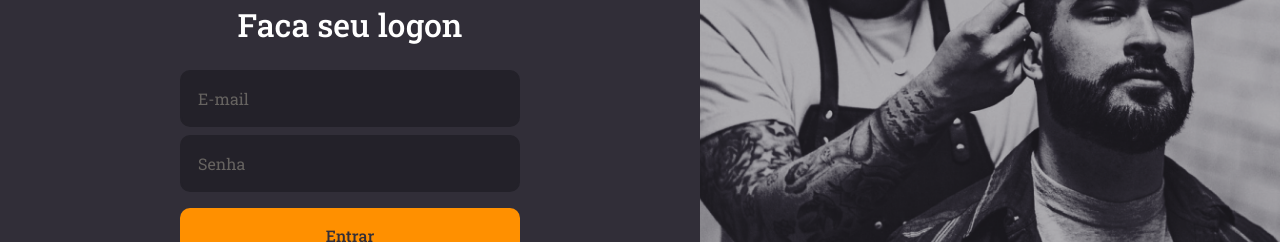
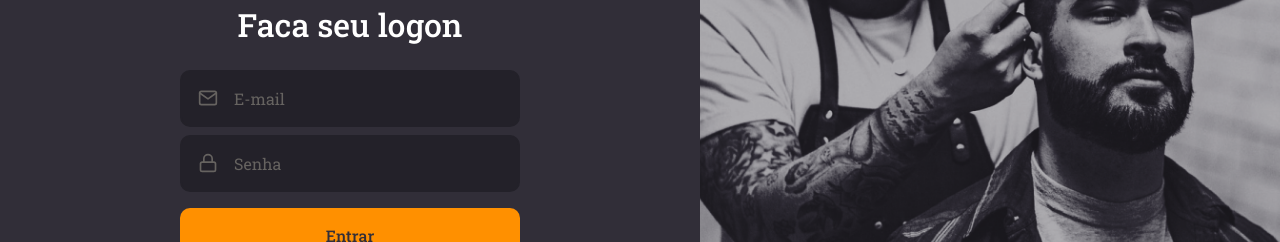
Before and after one commit to librity/new_gobarber_frontend_web, a React (Create React App) app: page / in a window 1280 px wide. Shown: the part 289-531 px from the top of the page. Built offline with nearby package versions, Linux system fonts and the light colour scheme.

Commit message:
Componentize Input and Button.

```diff
--- /dev/null
+++ b/src/components/Button/index.tsx
@@ -0,0 +1,15 @@
+import React, { ButtonHTMLAttributes } from 'react';
+
+import { Container } from './styles';
+
+type ButtonProps = ButtonHTMLAttributes<HTMLButtonElement>;
+
+const Button: React.FC<ButtonProps> = ({ children, ...rest }) => {
+  return (
+    <Container type="button" {...rest}>
+      {children}
+    </Container>
+  );
+};
+
+export default Button;
--- /dev/null
+++ b/src/components/Button/styles.ts
@@ -0,0 +1,20 @@
+import styled from 'styled-components';
+import { shade } from 'polished';
+
+export const Container = styled.button`
+  margin-top: 16px;
+  height: 56px;
+  padding: 0 16px;
+  width: 100%;
+
+  background: #ff9000;
+  border-radius: 10px;
+  border: 0;
+  color: #312e38;
+  font-weight: 500;
+  transition: background-color 0.2s;
+
+  &:hover {
+    background: ${shade(0.2, '#ff9000')};
+  }
+`;
--- /dev/null
+++ b/src/components/Input/index.tsx
@@ -0,0 +1,20 @@
+import React, { InputHTMLAttributes } from 'react';
+import { IconBaseProps } from 'react-icons';
+
+import { Container } from './styles';
+
+interface InputProps extends InputHTMLAttributes<HTMLInputElement> {
+  name: string;
+  icon: React.ComponentType<IconBaseProps>;
+}
+
+const Input: React.FC<InputProps> = ({ icon: Icon, ...rest }) => {
+  return (
+    <Container>
+      {Icon && <Icon size={20} />}
+      <input {...rest} />
+    </Container>
+  );
+};
+
+export default Input;
--- /dev/null
+++ b/src/components/Input/styles.ts
@@ -0,0 +1,33 @@
+import styled from 'styled-components';
+
+export const Container = styled.div`
+  display: flex;
+  align-items: center;
+  padding: 16px;
+  width: 100%;
+
+  background: #232129;
+  border-radius: 10px;
+  border: 2px solid #232129;
+  color: #666360;
+
+  & + div {
+    margin-top: 8px;
+  }
+
+  input {
+    flex: 1;
+
+    border: 0;
+    background: transparent;
+    color: #f4ede8;
+
+    &::placeholder {
+      color: #666360;
+    }
+  }
+
+  svg {
+    margin-right: 16px;
+  }
+`;
--- a/src/pages/SignIn/index.tsx
+++ b/src/pages/SignIn/index.tsx
@@ -1,8 +1,11 @@
 import React from 'react';
-import { FiLogIn } from 'react-icons/fi';
+import { FiLogIn, FiMail, FiLock } from 'react-icons/fi';
 
 import logo from '../../assets/logo.svg';
 import { Container, Content, Background } from './styles';
+
+import Input from '../../components/Input';
+import Button from '../../components/Button';
 
 const SignIn: React.FC = () => (
   <Container>
@@ -12,11 +15,15 @@
       <form>
         <h1>Faca seu logon</h1>
 
-        <input placeholder="E-mail" />
+        <Input name="email" icon={FiMail} placeholder="E-mail" />
+        <Input
+          name="password"
+          type="password"
+          icon={FiLock}
+          placeholder="Senha"
+        />
 
-        <input type="password" placeholder="Senha" />
-
-        <button type="submit">Entrar</button>
+        <Button type="submit">Entrar</Button>
 
         <a href="forgot">Esqueci minha senha</a>
       </form>
--- a/src/pages/SignIn/styles.ts
+++ b/src/pages/SignIn/styles.ts
@@ -27,42 +27,6 @@
 
     h1 {
       margin-bottom: 24px;
-    }
-
-    input {
-      padding: 16px;
-      width: 100%;
-
-      & + input {
-        margin-top: 8px;
-      }
-
-      background: #232129;
-      border-radius: 10px;
-      border: 2px solid #232129;
-      color: #f4ede8;
-
-      &::placeholder {
-        color: #666360;
-      }
-    }
-
-    button {
-      margin-top: 16px;
-      height: 56px;
-      padding: 0 16px;
-      width: 100%;
-
-      background: #ff9000;
-      border-radius: 10px;
-      border: 0;
-      color: #312e38;
-      font-weight: 500;
-      transition: background-color 0.2s;
-
-      &:hover {
-        background: ${shade(0.2, '#ff9000')};
-      }
     }
 
     a {
```
Also changed, not shown: .eslintrc.json.
